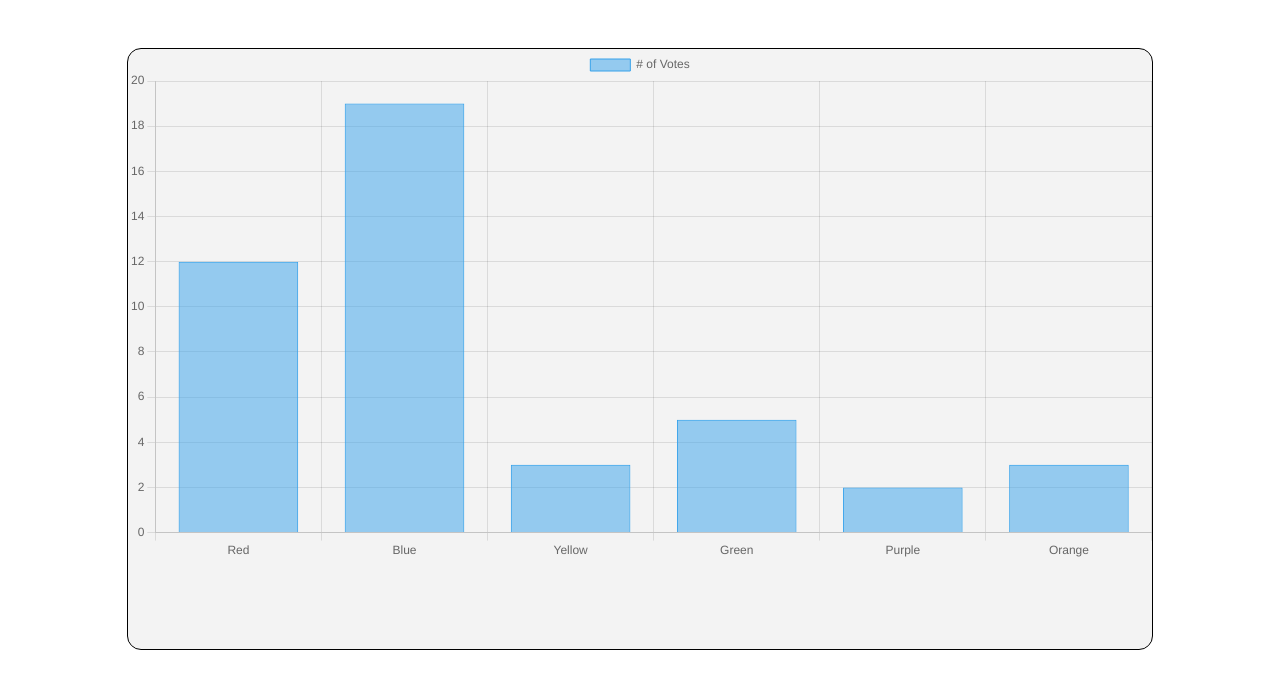
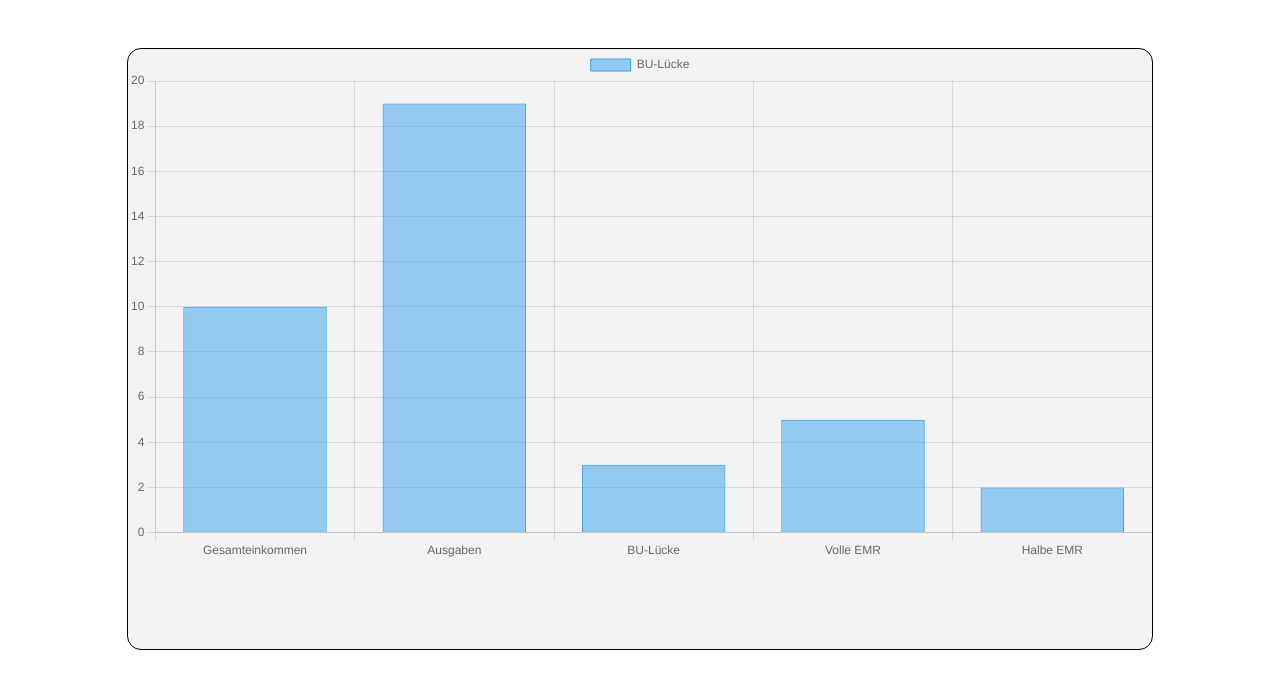
Before and after one commit to Ceda1998/insurancerechner, a plain HTML site: page bugaprechner.html in a window 1280 px wide. Both pictures are taken after typing "5", "5", "5" into the empty fields and a click on the button "BU-Lücke berechnen". Shown: the part 72-760 px from the top of the page. Drawn offline with nearby package versions, Linux system fonts and the light colour scheme.

Commit message:
added function for calculating overall income and linked it to the chart

```diff
--- a/bugaprechner.html
+++ b/bugaprechner.html
@@ -49,11 +49,11 @@
           <form action="#" id="buGapCalculationForm" onsubmit="calculateBuGap()">
             <div class="buGapInputFlex">
               <label>Nettoeinkommen</label>
-              <input type="number" required placeholder="2000€" />
+              <input type="number" required placeholder="2000€" id="netincome"/>
             </div>
             <div class="buGapInputFlex">
               <label>weitere Einnahmen</label
-              ><input type="number" required placeholder="0€" />
+              ><input type="number" required placeholder="0€" id="otherincome"/>
             </div>
             <div class="buGapInputFlex">
               <labe>monatliche Ausgaben</labe
--- a/js/buChart.js
+++ b/js/buChart.js
@@ -1,16 +1,16 @@
 
 
-function createChart() {
+function createChart(allIncome) {
 // Rufe die Chart.js-Erstellung nach dem Hinzufügen des Canvas-Elements zum DOM auf
 const ctx = document.getElementById('buChart');
 
 new Chart(ctx, {
     type: 'bar',
     data: {
-        labels: ['Red', 'Blue', 'Yellow', 'Green', 'Purple', 'Orange'],
+        labels: ['Gesamteinkommen', 'Ausgaben', 'BU-Lücke', 'Volle EMR', 'Halbe EMR'],
         datasets: [{
-            label: '# of Votes',
-            data: [12, 19, 3, 5, 2, 3],
+            label: 'BU-Lücke',
+            data: [allIncome, 19, 3, 5, 2, 3],
             borderWidth: 1
         }]
     },
--- a/js/bugap.js
+++ b/js/bugap.js
@@ -1,6 +1,11 @@
 let buGapContainer = document.getElementById('buGapContainer');
 
+
 function calculateBuGap() {
+    let netIncome = document.getElementById('netincome').value;
+    let otherIncome = document.getElementById('otherincome').value;
+    let allIncome = Number(netIncome) + Number(otherIncome)
+    console.log(allIncome);
     buGapContainer.innerHTML = renderBuGapResult();
-    createChart();
+    createChart(allIncome);
 }
```
